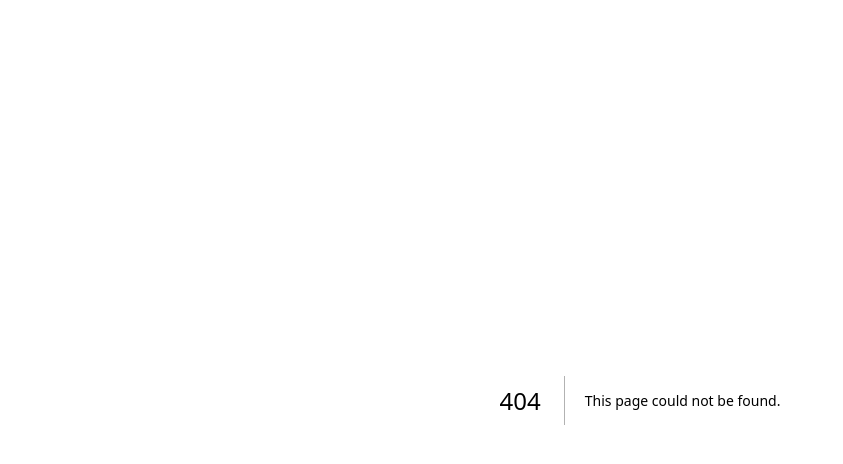
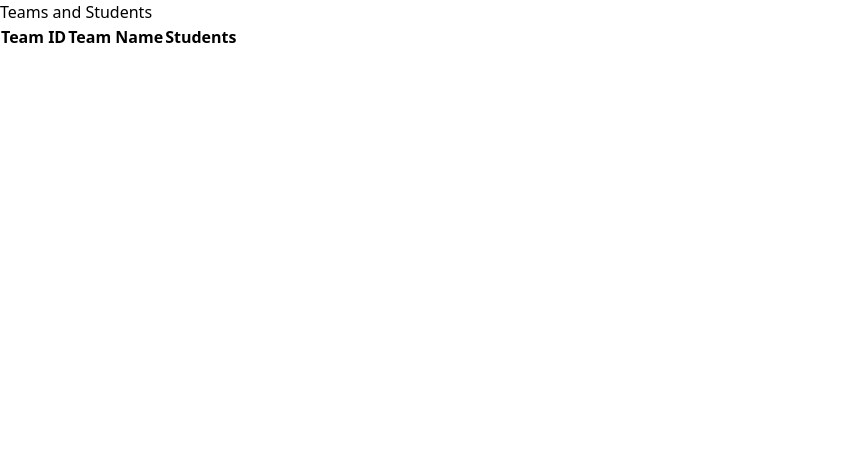
Before and after one commit to aravindnatch/JIC3117-ETD-Peer-Review, a Next.js app: page /teams-and-students in a window 1280 px wide. Before the commit this address had no page. Shown: the top 464 px of the page, without its empty margins (0-843 px from the left). Built offline with nearby package versions, Linux system fonts and the light colour scheme.

Commit message:
Create teams-and-students.tsx

```diff
--- /dev/null
+++ b/pages/teams-and-students.tsx
@@ -0,0 +1,55 @@
+// teams-and-students.tsx
+
+import React, { useState, useEffect } from "react";
+
+interface Team {
+  teamId: number;
+  teamName: string;
+  students: Array<Student>;
+}
+
+interface Student {
+  studentId: number;
+  studentName: string;
+}
+
+const TeamsAndStudents: React.FC = () => {
+  const [teams, setTeams] = useState<Array<Team>>([]);
+
+  useEffect(() => {
+    // Fetch the teams and students data from your backend server here
+    // and set the `teams` state variable accordingly.
+  }, []);
+
+  return (
+    <div>
+      <h1>Teams and Students</h1>
+      <table className="table">
+        <thead>
+          <tr>
+            <th>Team ID</th>
+            <th>Team Name</th>
+            <th>Students</th>
+          </tr>
+        </thead>
+        <tbody>
+          {teams.map((team) => (
+            <tr key={team.teamId}>
+              <td>{team.teamId}</td>
+              <td>{team.teamName}</td>
+              <td>
+                <ul>
+                  {team.students.map((student) => (
+                    <li key={student.studentId}>{student.studentName}</li>
+                  ))}
+                </ul>
+              </td>
+            </tr>
+          ))}
+        </tbody>
+      </table>
+    </div>
+  );
+};
+
+export default TeamsAndStudents;
```
